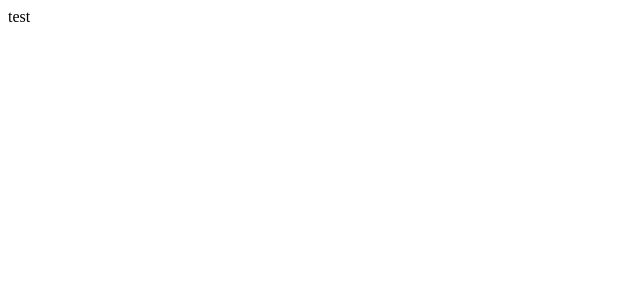
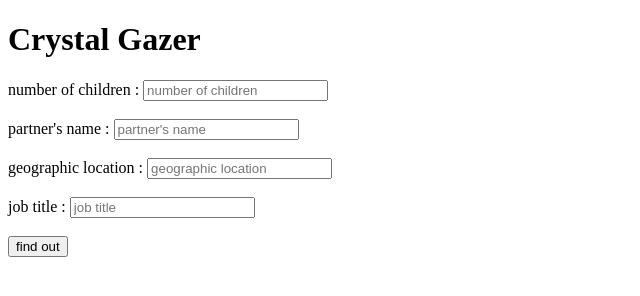
Before and after one commit to Alexhardo/fswd40-JS-day2, a plain HTML site: page index.html in a window 1280 px wide. Shown: the whole page, without its empty margins (0-640 px from the left). Drawn offline with Linux system fonts and the light colour scheme.

Commit message:
first exercise

```diff
--- a/index.html
+++ b/index.html
@@ -1,11 +1,31 @@
 <!DOCTYPE html>
 <html>
+
 <head>
-	<script type="text/javascript" src="script.js"></script>
+    <script type="text/javascript" src="script.js"></script>
+    <title></title>
+</head>
 
-	<title></title>
-</head>
 <body>
+    <h1>Crystal Gazer</h1> number of children :
+    <input type="text" id="nmbr" placeholder="number of children">
+    <br>
+    <br> partner's name :
+    <input type="text" id="ptr" placeholder="partner's name">
+    <br>
+    <br> geographic location :
+    <input type="text" id="geo" placeholder="geographic location">
+    <br>
+    <br> job title :
+    <input type="text" id="job" placeholder="job title">
+    <br>
+    <br>
+    <input type="button" name="submit" value="find out" onclick="crystalGazer()">
+
+
+  <p id="outputtxt"></p>
+
 
 </body>
+
 </html>
--- a/script.js
+++ b/script.js
@@ -1 +1,19 @@
-document.write("test");
+function crystalGazer(ar1, ar2, ar3, ar4) {
+
+    var ar1 = document.getElementById("nmbr").value;
+    var ar2 = document.getElementById("ptr").value;
+    var ar3 = document.getElementById("geo").value;
+    var ar4 = document.getElementById("job").value;
+
+    if (ar1 > 20) {
+        alert("we are humans not rabbits, pls stop making love ~~~~ ");
+    } else if (ar1 < 0) {
+        alert("nobody has a minus kid");
+    }
+
+    var msg = "You will be a  " + ar4 + " in " + ar3 + " and married to" + ar2 + " with " + ar1 + " child " + "<br>";
+
+
+    document.getElementById("outputtxt").innerHTML = msg;
+
+}
```
